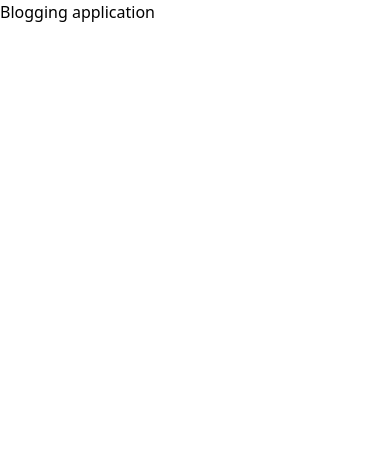
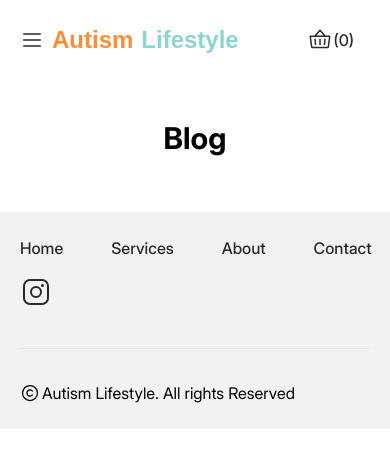
Before and after one commit to Richy-irad/autism-lifestyle, a Next.js app: page /blog in a window 390 px wide. Shown: the top 468 px of the page. Built offline with nearby package versions, Linux system fonts and the light colour scheme; a web font is replaced by a local one.

Commit message:
add the topbar to other pages

```diff
--- a/src/components/topbar.tsx
+++ b/src/components/topbar.tsx
@@ -44,7 +44,7 @@ const Topbar = () => {
       {/* the contacts */}
       <div className="flex gap-x-8">
         {contacts.map((contact, index) => (
-          <div className="flex gap-x-2 items-center">
+          <div key={index} className="flex gap-x-2 items-center">
             {contact.icon}
             {contact.text}
           </div>
@@ -55,7 +55,7 @@ const Topbar = () => {
       <div className="flex gap-x-4 justify-end">
         <div className="flex gap-x-4">
           {socials.map((social, index) => (
-            <div className="flex gap-x-2 items-center">
+            <div key={index} className="flex gap-x-2 items-center">
               {social.icon}
               {social.href && (
                 <Link href={social.href} target="_blank">
--- a/src/pages/about.tsx
+++ b/src/pages/about.tsx
@@ -2,6 +2,7 @@ import Head from "next/head";
 import Image from "next/image";
 import Navbar from "@/components/navbar";
 import Footer from "@/components/footer";
+import Topbar from "@/components/topbar";
 import { MapPin } from "@phosphor-icons/react";
 
 import aboutImage from "../../public/brenda.jpeg";
@@ -22,6 +23,7 @@ const About = () => {
         <meta property="og:title" content="About Us | Autism Lifestyle" />
         <meta property="og:type" content="website" />
       </Head>
+      <Topbar />
       <Navbar />
       <main className="font-inter">
         <div className="flex">
--- a/src/pages/blog.tsx
+++ b/src/pages/blog.tsx
@@ -1,11 +1,23 @@
 import Navbar from "@/components/navbar";
 import Footer from "@/components/footer";
+import Topbar from "@/components/topbar";
 
 const Blog = () => {
   return (
-    <main>
-      <h1>Blogging application</h1>
-    </main>
+    <>
+      <Topbar />
+      <Navbar />
+      <main className="font-inter">
+        <div className="bg-white">
+          <div className="px-5 lg:mx-40 py-10 lg:py-20 flex flex-col gap-y-8">
+            <h1 className="text-center lg:text-start text-3xl md:text-4xl lg:text-6xl font-bold">
+              Blog
+            </h1>
+          </div>
+        </div>
+      </main>
+      <Footer />
+    </>
   );
 };
 
--- a/src/pages/cart.tsx
+++ b/src/pages/cart.tsx
@@ -3,6 +3,7 @@ import Head from "next/head";
 import Link from "next/link";
 import Navbar from "@/components/navbar";
 import Footer from "@/components/footer";
+import Topbar from "@/components/topbar";
 import { CaretRight, Minus, Plus, Trash } from "@phosphor-icons/react";
 import { CartContext, CartDispatchContext } from "@/lib/contexts/CartContext";
 import { CartActions, CartItemExcerptProps } from "@/lib/types";
@@ -163,6 +164,7 @@ const Cart = () => {
       <Head>
         <title>Cart | Autism Lifestyle</title>
       </Head>
+      <Topbar />
       <Navbar />
       <main className="font-inter">
         <div className="bg-white">
--- a/src/pages/checkout/index.tsx
+++ b/src/pages/checkout/index.tsx
@@ -4,6 +4,7 @@ import Link from "next/link";
 import { v4 as uuidV4 } from "uuid";
 import Footer from "@/components/footer";
 import Navbar from "@/components/navbar";
+import Topbar from "@/components/topbar";
 
 import { CartContext } from "@/lib/contexts/CartContext";
 import AddressInfo from "@/components/AddressInfo";
@@ -86,6 +87,7 @@ const Checkout: FC<CheckoutProps> = ({ authToken }) => {
       <Head>
         <title>Checkout | Autism Lifestyle</title>
       </Head>
+      <Topbar />
       <Navbar />
       <main className="font-inter">
         <div className="px-5 lg:mx-40 py-10 lg:py-20">
--- a/src/pages/checkout/success.tsx
+++ b/src/pages/checkout/success.tsx
@@ -4,6 +4,7 @@ import Link from "next/link";
 import { ParsedUrlQuery } from "querystring";
 import Navbar from "@/components/navbar";
 import Footer from "@/components/footer";
+import Topbar from "@/components/topbar";
 
 import { DownloadSimple } from "@phosphor-icons/react";
 import { GetServerSideProps } from "next";
@@ -72,6 +73,7 @@ const Success: FC<SuccessProps> = ({ order }): JSX.Element => {
       <Head>
         <title>Checkout Success | Autism Lifestyle</title>
       </Head>
+      <Topbar />
       <Navbar />
       <main className="font-inter">
         <div className="px-5 lg:mx-40 py-20">
--- a/src/pages/contact.tsx
+++ b/src/pages/contact.tsx
@@ -2,6 +2,7 @@ import Link from "next/link";
 import Head from "next/head";
 import Navbar from "@/components/navbar";
 import Footer from "@/components/footer";
+import Topbar from "@/components/topbar";
 import ContactForm from "@/components/contactForm";
 
 const Contact = () => {
@@ -20,6 +21,7 @@ const Contact = () => {
         <meta property="og:title" content="Contact Us | Autism Lifestyle" />
         <meta property="og:type" content="website" />
       </Head>
+      <Topbar />
       <Navbar />
       <main className="font-inter">
         <div className="bg-white">
--- a/src/pages/index.tsx
+++ b/src/pages/index.tsx
@@ -74,7 +74,7 @@ const Home: FC<IndexProps> = ({ packages }) => {
 
         {/* services section */}
         <div className="bg-concrete">
-          <div className="flex gap-y-12 lg:gap-x-32 items-start px-5 lg:mx-40 py-20 flex-wrap lg:flex-nowrap">
+          <div className="flex gap-y-12 lg:gap-x-12 xl:gap-x-18 2xl:gap-x-32 items-start px-5 lg:mx-40 py-20 flex-wrap lg:flex-nowrap">
             <div className="basis-full lg:basis-5/12">
               <div className="flex flex-col gap-y-3 lg:gap-y-8 w-10/12 lg:w-96 items-center lg:items-start mx-auto text-center lg:text-start">
                 <h1 className="font-josefin-sans text-3xl md:text-4xl lg:text-6xl font-bold">
--- a/src/pages/services/[slug].tsx
+++ b/src/pages/services/[slug].tsx
@@ -5,6 +5,7 @@ import { GetStaticProps } from "next";
 import { CartActions, PackageType, ServiceProps } from "@/lib/types";
 import { ParsedUrlQuery } from "querystring";
 import Navbar from "@/components/navbar";
+import Topbar from "@/components/topbar";
 import Footer from "@/components/footer";
 
 import { CartDispatchContext } from "@/lib/contexts/CartContext";
@@ -92,6 +93,7 @@ const Service: FC<ServiceProps> = ({ service }): JSX.Element => {
         <meta property="og:title" content={service.service} />
         <meta property="og:type" content="website" />
       </Head>
+      <Topbar />
       <Navbar />
 
       <main className="font-inter">
--- a/src/pages/services/index.tsx
+++ b/src/pages/services/index.tsx
@@ -2,6 +2,7 @@ import React, { FC } from "react";
 import Head from "next/head";
 import Navbar from "@/components/navbar";
 import Footer from "@/components/footer";
+import Topbar from "@/components/topbar";
 import { ServicesProps } from "@/lib/types";
 
 import Service from "@/components/package";
@@ -43,10 +44,11 @@ const Services: FC<ServicesProps> = ({ packages }): JSX.Element => {
         <meta property="og:title" content="Services | Autism Lifestyle" />
         <meta property="og:type" content="website" />
       </Head>
+      <Topbar />
       <Navbar />
       <main className="font-inter">
         {/* services section */}
-        <div className="flex gap-y-12 lg:gap-x-32 items-start px-5 lg:mx-40 py-10 lg:py-20 flex-wrap lg:flex-nowrap">
+        <div className="flex gap-y-12 lg:gap-x-12 xl:gap-x-18 2xl:gap-x-32 items-start px-5 lg:mx-40 py-10 lg:py-20 flex-wrap lg:flex-nowrap">
           <div className="basis-full lg:basis-5/12">
             <div className="flex flex-col gap-y-3 lg:gap-y-8 w-10/12 lg:w-96 items-center lg:items-start mx-auto text-center lg:text-start">
               <h1 className="font-josefin-sans text-3xl md:text-4xl lg:text-6xl font-bold">
```
